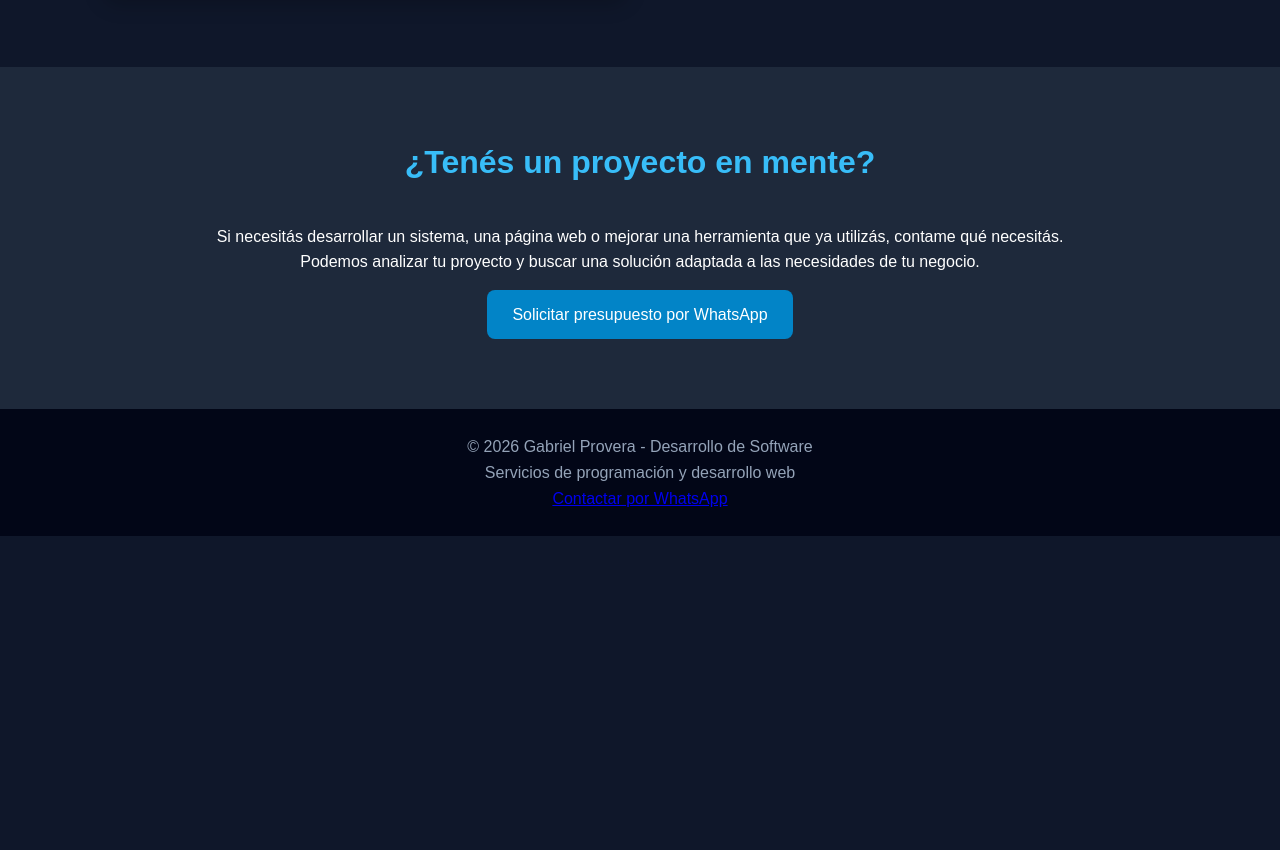
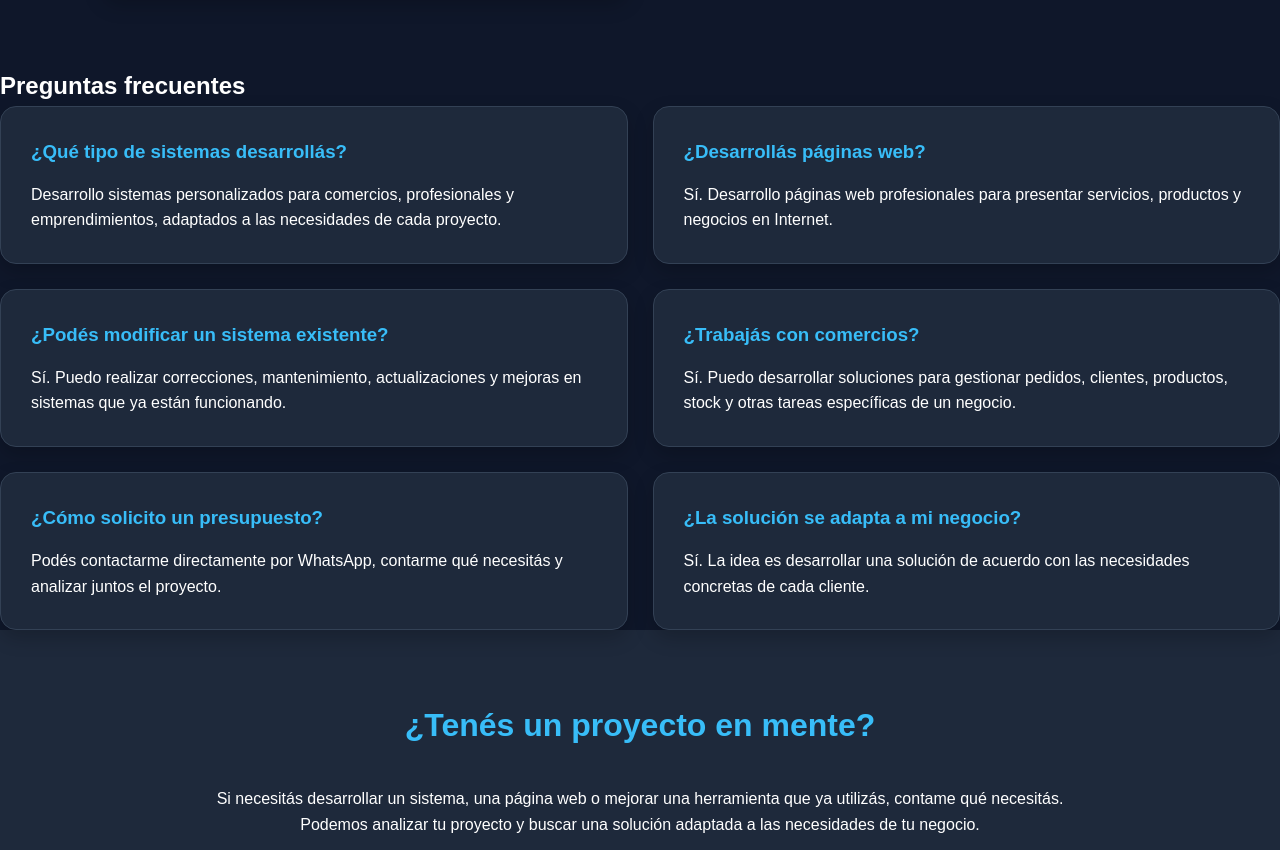
Before and after one commit to gabrielprovera/mi-pagina-profesional, a plain HTML site: page index.html in a window 1280 px wide. Shown: the part 2860-3710 px from the top of the page. Before the commit the page ends 3396 px from the top, so only its background shows below. Drawn offline with Linux system fonts and the light colour scheme.

Commit message:
Update index.html
agrega preguntas frecuentes

```diff
--- a/index.html
+++ b/index.html
@@ -298,6 +298,70 @@
         </section>
 
 
+        <section id="preguntas">
+
+    <h2>Preguntas frecuentes</h2>
+
+    <div class="servicios">
+
+        <article>
+            <h3>¿Qué tipo de sistemas desarrollás?</h3>
+            <p>
+                Desarrollo sistemas personalizados para comercios,
+                profesionales y emprendimientos, adaptados a las
+                necesidades de cada proyecto.
+            </p>
+        </article>
+
+        <article>
+            <h3>¿Desarrollás páginas web?</h3>
+            <p>
+                Sí. Desarrollo páginas web profesionales para
+                presentar servicios, productos y negocios en Internet.
+            </p>
+        </article>
+
+        <article>
+            <h3>¿Podés modificar un sistema existente?</h3>
+            <p>
+                Sí. Puedo realizar correcciones, mantenimiento,
+                actualizaciones y mejoras en sistemas que ya están
+                funcionando.
+            </p>
+        </article>
+
+        <article>
+            <h3>¿Trabajás con comercios?</h3>
+            <p>
+                Sí. Puedo desarrollar soluciones para gestionar
+                pedidos, clientes, productos, stock y otras tareas
+                específicas de un negocio.
+            </p>
+        </article>
+
+        <article>
+            <h3>¿Cómo solicito un presupuesto?</h3>
+            <p>
+                Podés contactarme directamente por WhatsApp,
+                contarme qué necesitás y analizar juntos el proyecto.
+            </p>
+        </article>
+
+        <article>
+            <h3>¿La solución se adapta a mi negocio?</h3>
+            <p>
+                Sí. La idea es desarrollar una solución de acuerdo
+                con las necesidades concretas de cada cliente.
+            </p>
+        </article>
+
+    </div>
+
+</section>
+
+
+
+
 
         <!-- CONTACTO -->
 
```
